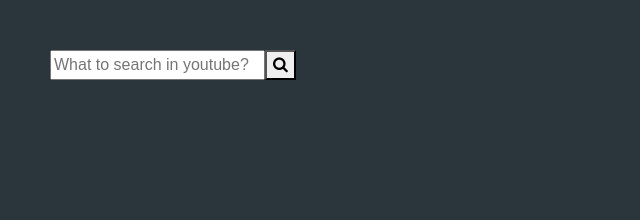
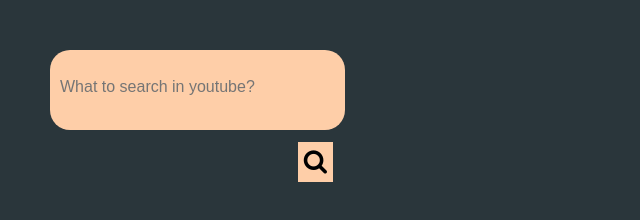
Before and after one commit to shaghz/youtube, a React app: page / in a window 1280 px wide. Shown: the whole page, without its empty margins (0-640 px from the left). Built offline with nearby package versions, Linux system fonts and the light colour scheme.

Commit message:
updated main.js

```diff
--- a/components/Main.js
+++ b/components/Main.js
@@ -1,17 +1,16 @@
 import React, { Component } from "react";
-import {inputbox} from '../'
+import {hi} from './main.css';
 class Main extends Component {
     render() {
         return (
-            <div>
-                <div className="inputbox">
 
+                <div className={hi}>
                         <input placeholder="What to search in youtube?">
                         </input>
                         <button ><i class="fa fa-search" aria-hidden="true"></i></button>
 
                 </div>
-            </div>
+
         );
     }
 }
--- a/components/main.css
+++ b/components/main.css
@@ -1,4 +1,24 @@
-.inputbox{
-    height:50px;
-    border: 1px solid black;
+.hi{
+
+    height:80px;
+    width:25%;
+    border:0;
+    background-color: #fecea8;
+    border-radius:20px;
 }
+input{
+    border:0;
+    width:80%;
+    background-color: #fecea8;
+    outline: 0;
+    padding:15px 0;
+    margin:10px 10px;
+}
+button{
+    float:right;
+    border:0;
+    background-color: #fecea8;
+    outline: 0;
+    margin:18px 12px;
+    font-size:25px !important;
+}
```
Also changed, not shown: index.html (+1 -0 lines), List.js (added), src/index.css (line endings or trailing spaces).
